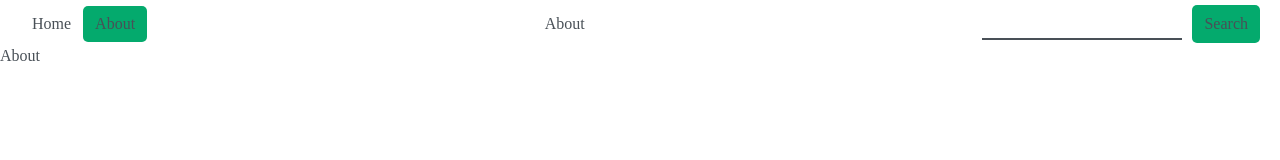
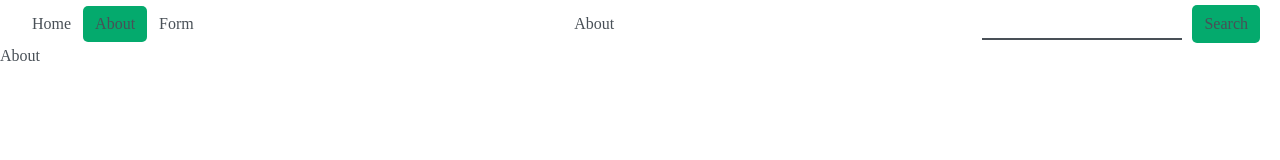
Before and after one commit to VyacheslavMusiienko/react-course, a React (Vite) app in the folder react-vite-course/: page /about in a window 1280 px wide. Shown: the top 160 px of the page. Built offline with nearby package versions, Linux system fonts and the light colour scheme.

Commit message:
init: react-forms

```diff
--- /dev/null
+++ b/react-vite-course/src/page/form-page.tsx
@@ -0,0 +1,12 @@
+import React from 'react';
+
+export default class FormPage extends React.Component {
+    render(): React.ReactNode {
+        const title = 'Form';
+        return (
+            <div>
+                <h1>{title}</h1>
+            </div>
+        );
+    }
+}
--- a/react-vite-course/src/routes/pathParams.ts
+++ b/react-vite-course/src/routes/pathParams.ts
@@ -11,4 +11,8 @@ export const pathParams = {
         path: '/error',
         title: 'Error',
     },
+    form: {
+        path: '/form',
+        title: 'Form',
+    },
 };
--- a/react-vite-course/src/routes/router.tsx
+++ b/react-vite-course/src/routes/router.tsx
@@ -2,6 +2,7 @@ import { createBrowserRouter, Navigate } from 'react-router-dom';
 import LayoutMain from '../layout/main/Layout-main';
 import AboutPage from '../page/about-page';
 import ErrorPage from '../page/error-page';
+import FormPage from '../page/form-page';
 import MainPage from '../page/main-page';
 import { pathParams } from './pathParams';
 
@@ -19,6 +20,10 @@ export const router = createBrowserRouter([
                 element: <AboutPage />,
                 path: pathParams.about.path,
             },
+            {
+                element: <FormPage />,
+                path: pathParams.form.path,
+            },
         ],
     },
     {
```
Also changed, not shown: react-vite-course/.eslintrc.cjs.
